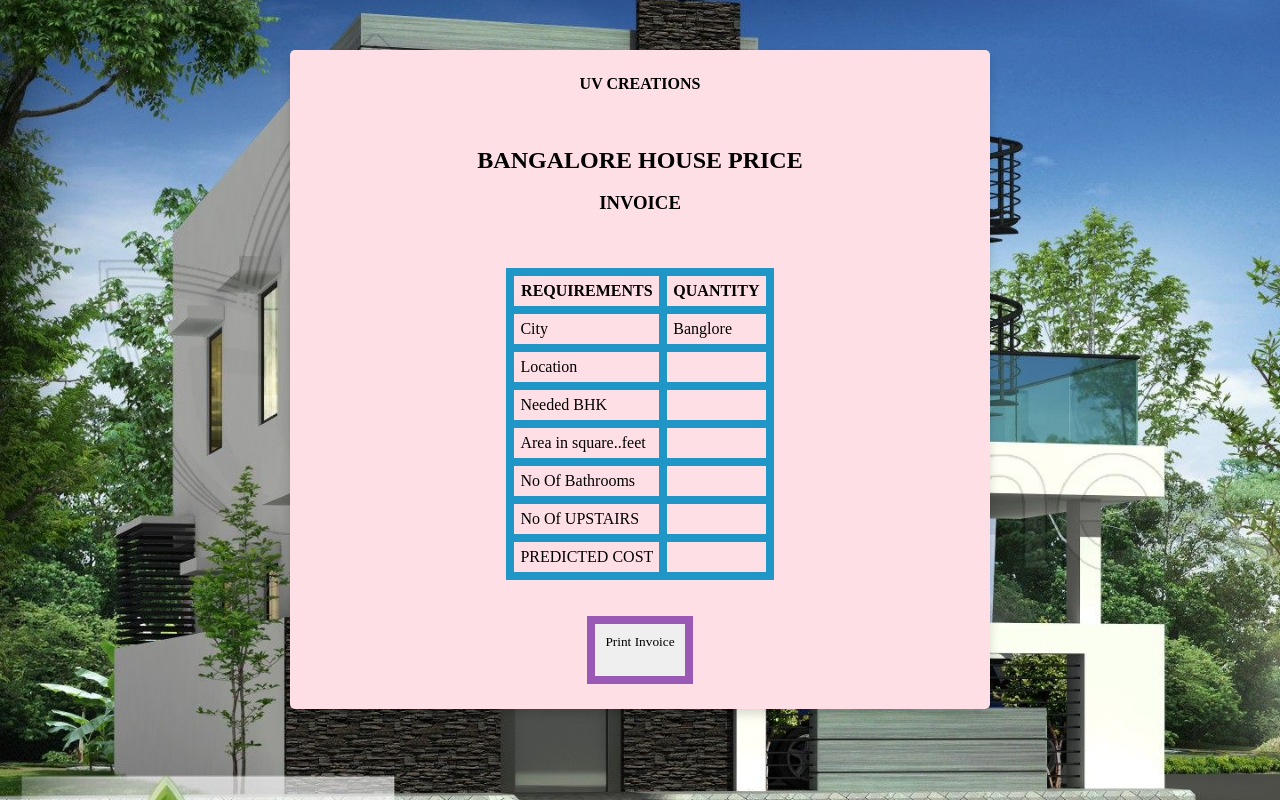
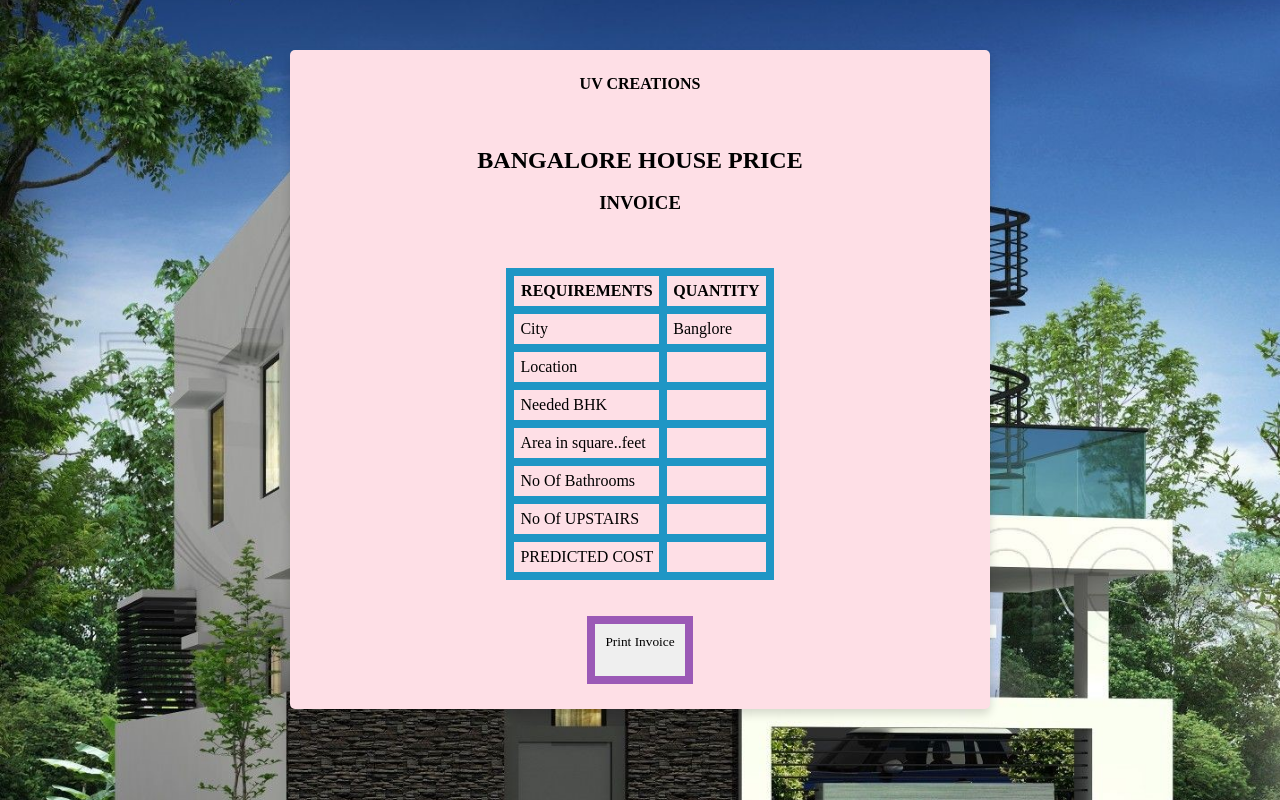
Before and after one commit to udaykiran927/BangloreHousePrice-Appalaneni-Creations, a Flask app: template templates/submit.html in a window 1280 px wide. Run offline with Flask 2, Linux system fonts and the light colour scheme; the template is opened without the code that fills it, so the values that code supplies are empty; parts of the project's set-up code (start-up, migrations or seed data) failed here and were passed over.

Commit message:
Update stylingcss.css

```diff
--- a/static/css/stylingcss.css
+++ b/static/css/stylingcss.css
@@ -44,7 +44,7 @@ body{
   padding: 50px;
 
   background: linear-gradient(135deg, #71b7e6, #9b59b6);
-  background-image: url("/static/images/house1.jpg");
+  background-image: url("/static/images/house2.jpg");
   background-position: center;
   background-size: cover;
   background-repeat: no-repeat;
```
